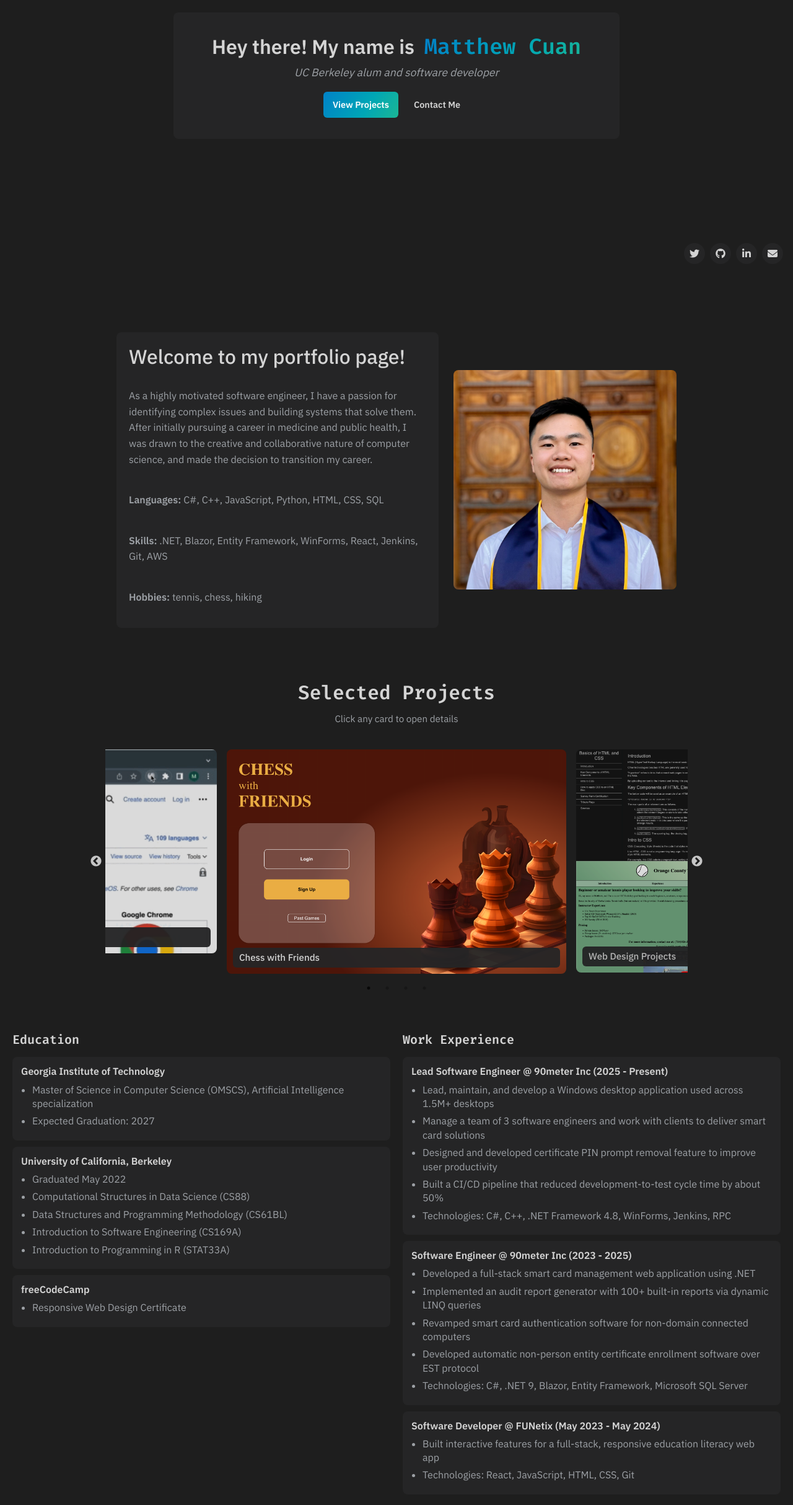
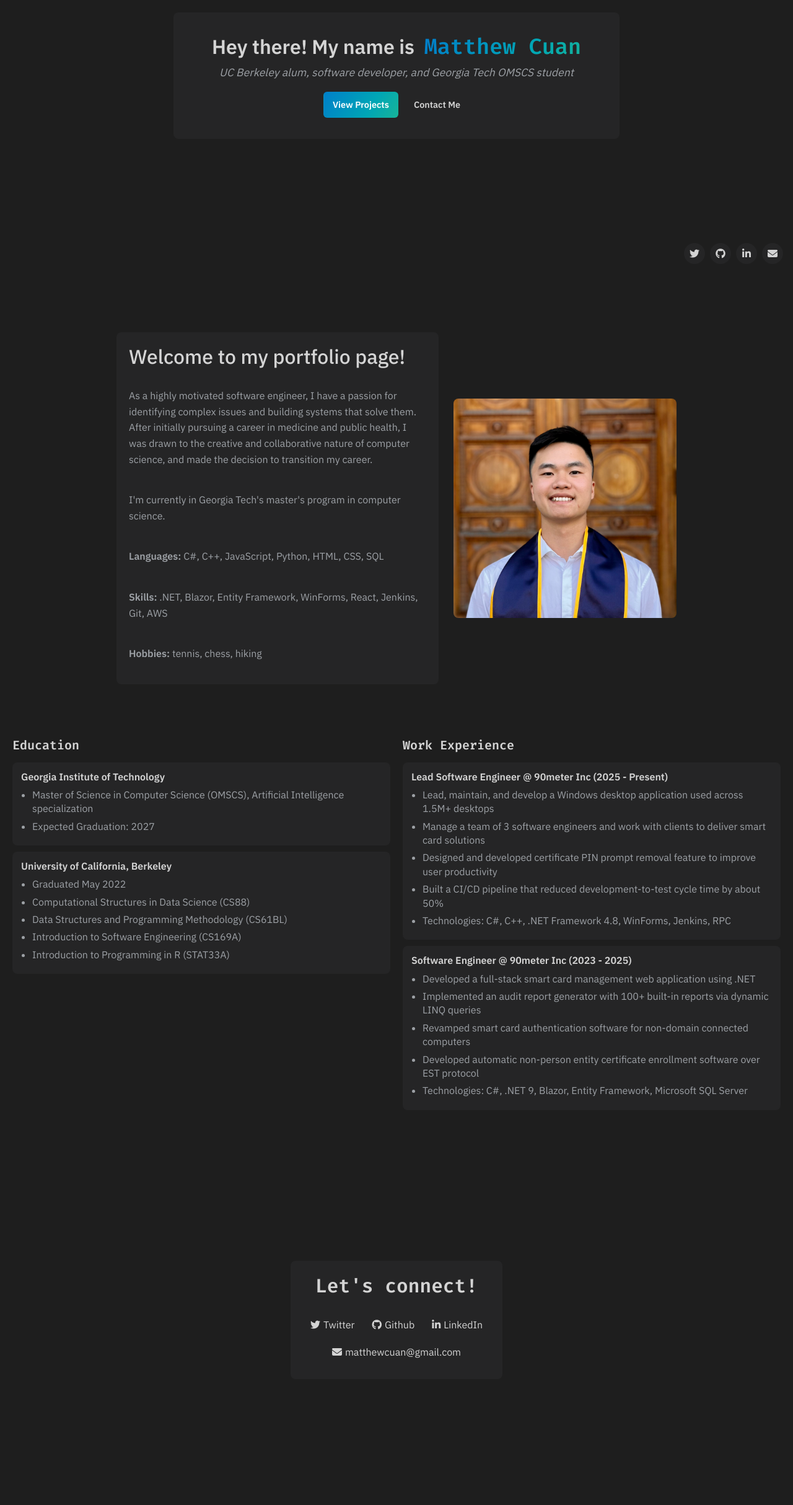
Before and after one commit to matthewcuan/portfolio-website, a React (Create React App) app: page / in a window 1280 px wide. Shown: the part 358-2786 px from the top of the page at 62% size. After the commit the page ends 2765 px from the top, so only its background shows below. Built offline with nearby package versions, Linux system fonts and the light colour scheme.

Commit message:
Update home page

```diff
--- a/src/components/About.jsx
+++ b/src/components/About.jsx
@@ -27,6 +27,10 @@ function About() {
         </p>
         <br></br>
         <p>
+          I'm currently in Georgia Tech's master's program in computer science.
+        </p>
+        <br></br>
+        <p>
           <b>Languages: </b>C#, C++, JavaScript, Python, HTML, CSS, SQL
         </p>
         <br></br>
--- a/src/components/Experience.jsx
+++ b/src/components/Experience.jsx
@@ -19,10 +19,10 @@ const education = [
       "Introduction to Programming in R (STAT33A)",
     ],
   },
-  {
-    title: "freeCodeCamp",
-    details: ["Responsive Web Design Certificate"],
-  },
+  // {
+  //   title: "freeCodeCamp",
+  //   details: ["Responsive Web Design Certificate"],
+  // },
 ];
 
 const work = [
@@ -46,13 +46,13 @@ const work = [
       "Technologies: C#, .NET 9, Blazor, Entity Framework, Microsoft SQL Server",
     ],
   },
-  {
-    title: "Software Developer @ FUNetix (May 2023 - May 2024)",
-    details: [
-      "Built interactive features for a full-stack, responsive education literacy web app",
-      "Technologies: React, JavaScript, HTML, CSS, Git",
-    ],
-  },
+  // {
+  //   title: "Software Developer @ FUNetix (May 2023 - May 2024)",
+  //   details: [
+  //     "Built interactive features for a full-stack, responsive education literacy web app",
+  //     "Technologies: React, JavaScript, HTML, CSS, Git",
+  //   ],
+  // },
 ];
 
 function TimelineCard({ item, delay = 0 }) {
--- a/src/components/Welcome.jsx
+++ b/src/components/Welcome.jsx
@@ -15,7 +15,7 @@ function Welcome() {
           Hey there! My name is <span className="my-name-is">Matthew Cuan</span>
         </h2>
         <p>
-          <i className="intro">UC Berkeley alum and software developer</i>
+          <i className="intro">UC Berkeley alum, software developer, and Georgia Tech OMSCS student</i>
         </p>
         <div className="intro-actions">
           <motion.a whileHover={{ y: -2 }} whileTap={{ scale: 0.98 }} href="/#projects-section" className="cta-button primary">
--- a/src/pages/HomePage.jsx
+++ b/src/pages/HomePage.jsx
@@ -1,6 +1,5 @@
 import React from 'react';
 import Welcome from '../components/Welcome';
-import Projects from '../components/Projects';
 import Contact from '../components/Contact';
 import Experience from '../components/Experience';
 import About from '../components/About';
@@ -16,7 +15,6 @@ function HomePage() {
     <div className="App">
       <Welcome />
       <About />
-      <Projects />
       <Experience />
       <Contact />
     </div>
```
